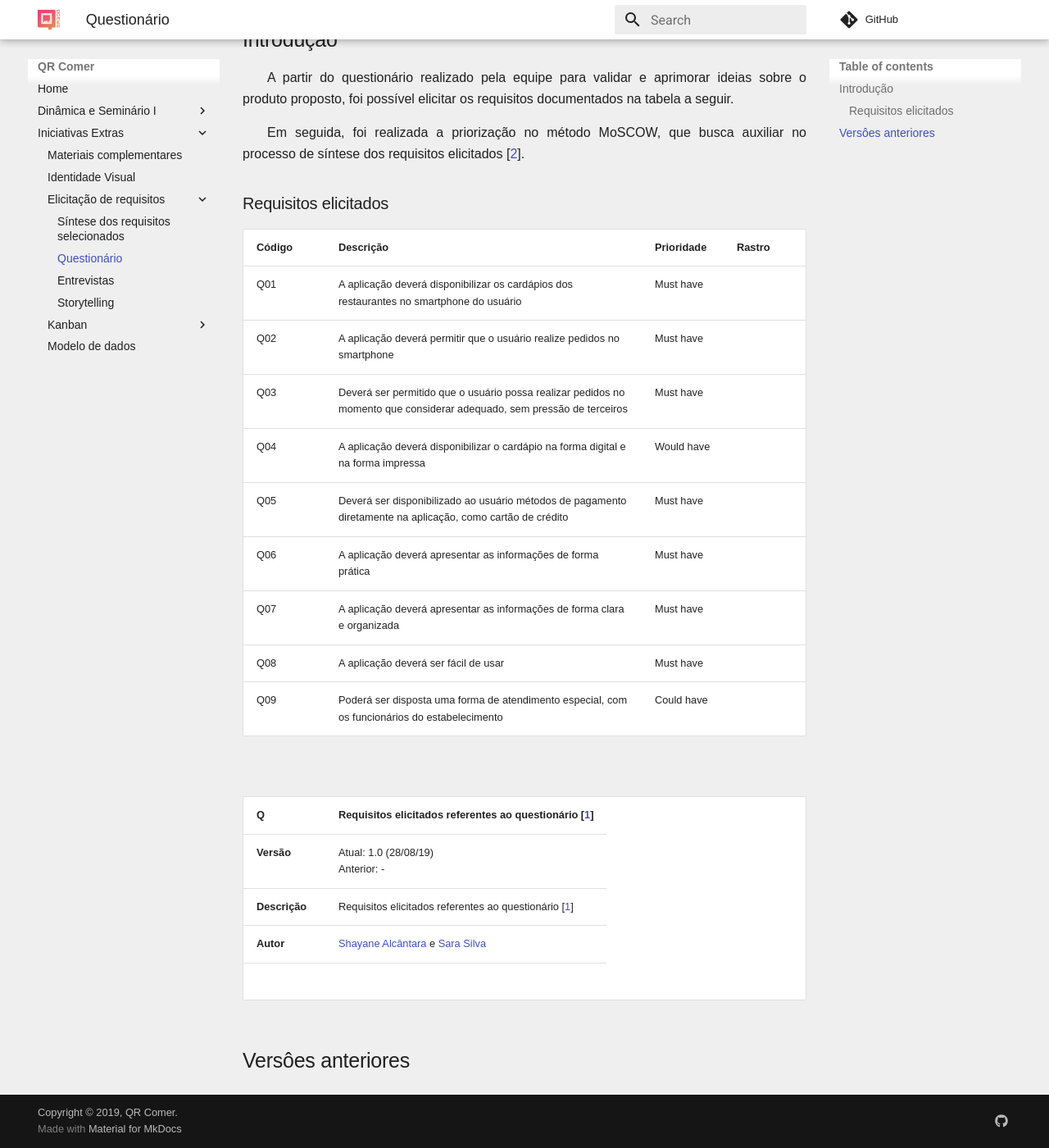
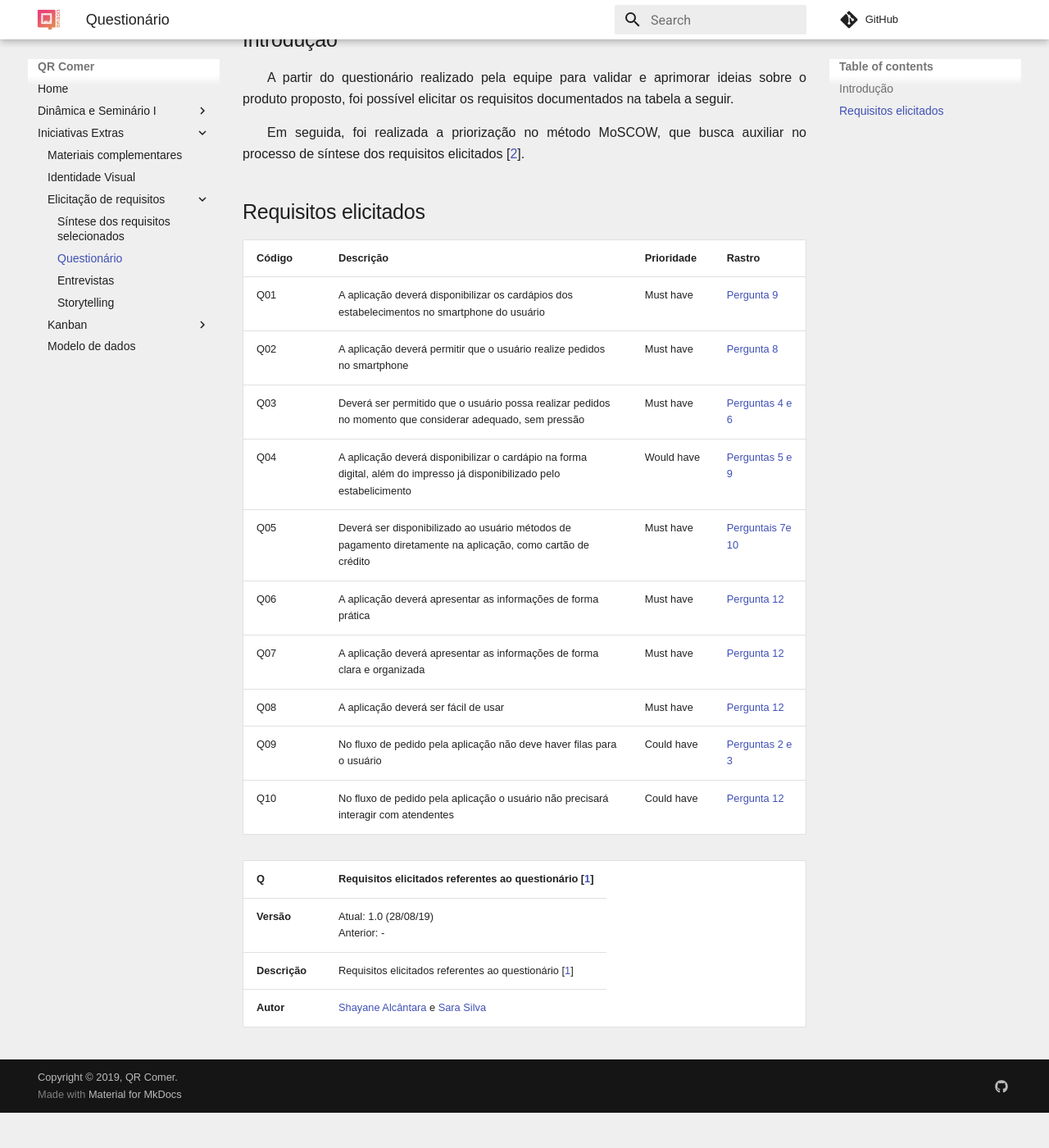
Before and after one commit to fga-desenho-2019-2/Wiki, an MkDocs documentation site: the page built from docs/iniciativas_extras/elicitacao_de_requisitos/req_questionario.md, in a window 1280 px wide and 1400 px high, scrolled down 190 px. Shown: the whole window at 82% size. Built offline with MkDocs 1.6.1 and Material for MkDocs 9.7.7, drawn with Linux system fonts in a browser that asks for light colours; comment, search, counter and statistics services are not loaded; old or Windows-style settings are respelled for this version of MkDocs; after the commit the page ends 1547 px from its top, so only the background shows below that.

Commit message:
Finalizing quiz requirements

```diff
--- a/docs/iniciativas_extras/elicitacao_de_requisitos/req_questionario.md
+++ b/docs/iniciativas_extras/elicitacao_de_requisitos/req_questionario.md
@@ -6,26 +6,23 @@ A partir do questionário realizado pela equipe para validar e aprimorar ideias
 
 Em seguida, foi realizada a priorização no método MoSCOW, que busca auxiliar no processo de síntese dos requisitos elicitados [[2](../elicitacao_de_requisitos/elicitacao_de_requisitos.md)].
 
-### Requisitos elicitados
+## Requisitos elicitados
 | Código | Descrição | Prioridade | Rastro |
 |--|--|--|--|
-| Q01 | A aplicação deverá disponibilizar os cardápios dos restaurantes no smartphone do usuário | Must have |
-| Q02 | A aplicação deverá permitir que o usuário realize pedidos no smartphone | Must have |
-| Q03 | Deverá ser permitido que o usuário possa realizar pedidos no momento que considerar adequado, sem pressão de terceiros | Must have |
-| Q04 | A aplicação deverá disponibilizar o cardápio na forma digital e na forma impressa | Would have |
-| Q05 | Deverá ser disponibilizado ao usuário métodos de pagamento diretamente na aplicação, como cartão de crédito | Must have |
-| Q06 | A aplicação deverá apresentar as informações de forma prática | Must have |
-| Q07 | A aplicação deverá apresentar as informações de forma clara e organizada | Must have |
-| Q08 | A aplicação deverá ser fácil de usar | Must have |
-| Q09 | Poderá ser disposta uma forma de atendimento especial, com os funcionários do estabelecimento | Could have |
+| Q01 | A aplicação deverá disponibilizar os cardápios dos estabelecimentos no smartphone do usuário | Must have | [Pergunta 9](../../seminario1/questionario.md) |
+| Q02 | A aplicação deverá permitir que o usuário realize pedidos no smartphone | Must have |[Pergunta 8](../../seminario1/questionario.md)|
+| Q03 | Deverá ser permitido que o usuário possa realizar pedidos no momento que considerar adequado, sem pressão| Must have |[Perguntas 4 e 6](../../seminario1/questionario.md)|
+| Q04 | A aplicação deverá disponibilizar o cardápio na forma digital, além do impresso já disponibilizado pelo estabelicimento | Would have |[Perguntas 5 e 9](../../seminario1/questionario.md) |
+| Q05 | Deverá ser disponibilizado ao usuário métodos de pagamento diretamente na aplicação, como cartão de crédito | Must have |[Perguntais 7e 10](../../seminario1/questionario.md)|
+| Q06 | A aplicação deverá apresentar as informações de forma prática | Must have |[Pergunta 12](../../seminario1/questionario.md)|
+| Q07 | A aplicação deverá apresentar as informações de forma clara e organizada | Must have |[Pergunta 12](../../seminario1/questionario.md)|
+| Q08 | A aplicação deverá ser fácil de usar | Must have |[Pergunta 12](../../seminario1/questionario.md) |
+| Q09 | No fluxo de pedido pela aplicação não deve haver filas para o usuário | Could have |[Perguntas 2 e 3](../../seminario1/questionario.md)|
+| Q10 | No fluxo de pedido pela aplicação o usuário não precisará interagir com atendentes  | Could have |[Pergunta 12](../../seminario1/questionario.md)|
 
-<br>
 
 | **Q** | **Requisitos elicitados referentes ao questionário [[1](../../seminario1/questionario.md)]**  |
 |--|--|
 | **Versão**| Atual: 1.0 (28/08/19) <br> Anterior: - |
 | **Descrição** | Requisitos elicitados referentes ao questionário [[1](../../seminario1/questionario.md)] |
 |**Autor**| [Shayane Alcântara](https://github.com/shayanealcantara) e [Sara Silva](https://github.com/sarasilva)
-<br>
-
-## Versôes anteriores
```
Also changed, not shown: docs/seminario1/questionario.md (+1 -1 lines).
